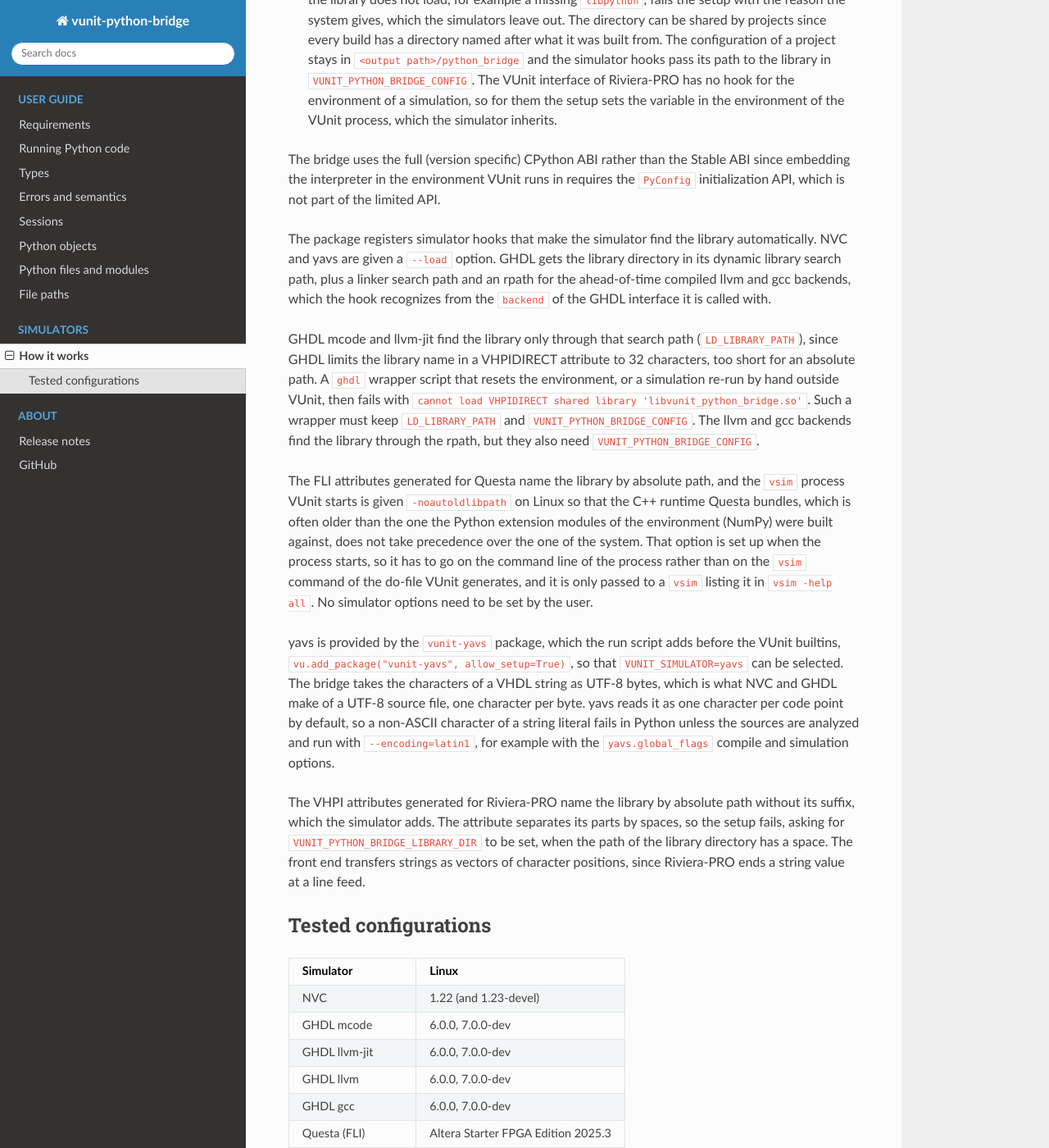
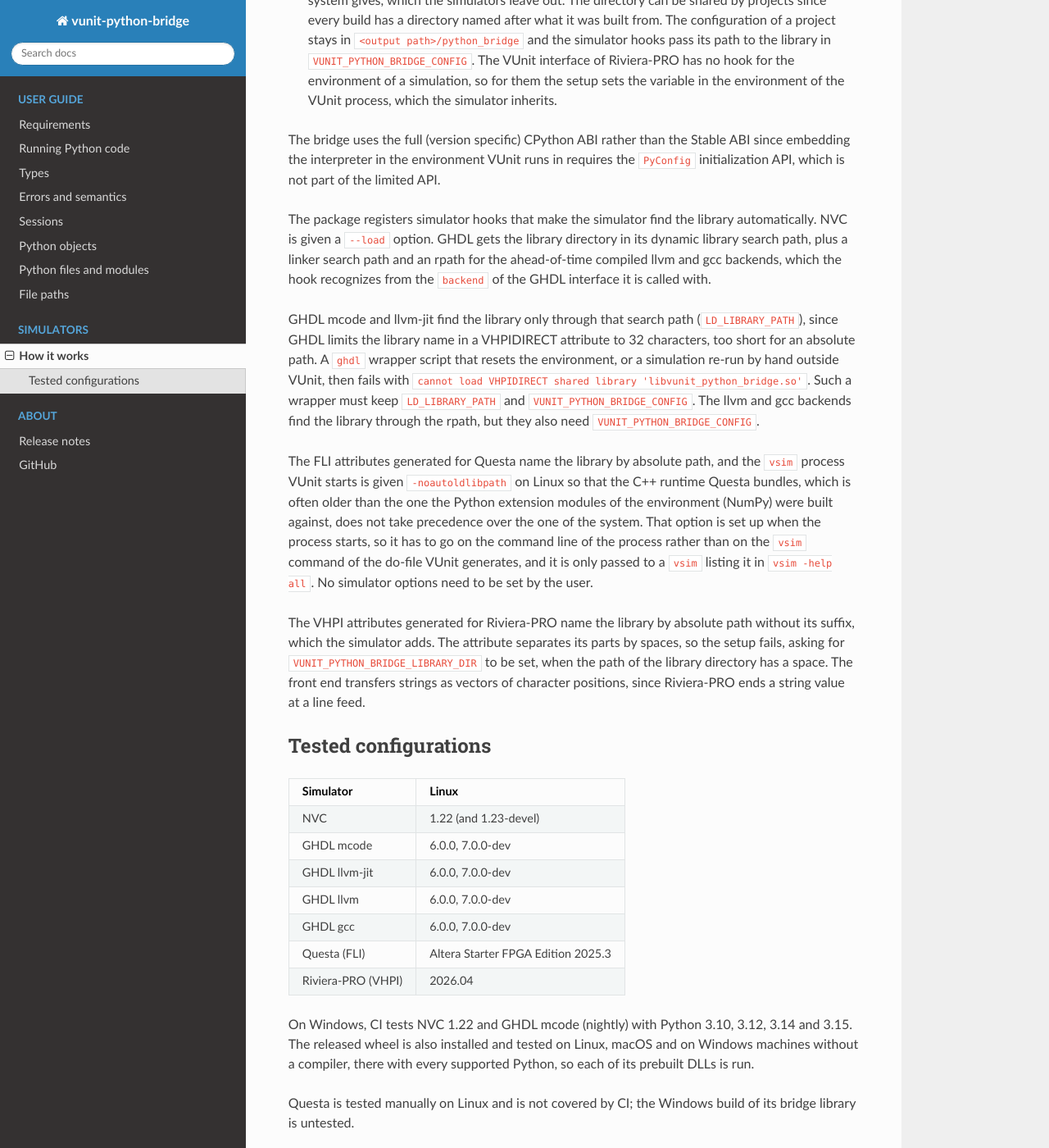
Before and after one commit to VUnit/vunit-python-bridge, a Sphinx documentation site: the page built from docs/how_it_works.rst, in a window 1280 px wide and 1400 px high, scrolled down 1188 px. Shown: the whole window at 82% size. Built offline with Sphinx 7.4.7 and the Read the Docs theme 3.1.0, drawn with Linux system fonts in a browser that asks for light colours; pages that are not in the unit, such as notebooks, are missing from menus; the version number is read from the project's files by our own code; some of the changed text lies outside the part shown.

Commit message:
Drop the yavs entries of the simulator table
yavs comes from a simulator package, so the bridge should not list it.
The next commit lets a simulator package describe how it loads the bridge.

This reverts commit b36e497ce251bf5599cf1bfec6679ff1eabffaa2.

Co-Authored-By: Claude Opus 5.5 <noreply@anthropic.com>

```diff
--- a/docs/how_it_works.rst
+++ b/docs/how_it_works.rst
@@ -6,7 +6,7 @@ How it works
 The interpreter is embedded in the simulator process by a small C library, the
 VUnit Python bridge (`src/vunit_python_bridge/native
 <https://github.com/VUnit/vunit-python-bridge/tree/main/src/vunit_python_bridge/native>`__).
-NVC, GHDL and yavs call it through VHPIDIRECT; Questa/ModelSim calls it through the
+NVC and GHDL call it through VHPIDIRECT; Questa/ModelSim calls it through the
 FLI, using the front end in `native/fli.c
 <https://github.com/VUnit/vunit-python-bridge/blob/main/src/vunit_python_bridge/native/fli.c>`__
 that converts the FLI parameters of one foreign subprogram per entry point.
@@ -75,7 +75,7 @@ requires the ``PyConfig`` initialization API, which is not part of the
 limited API.
 
 The package registers simulator hooks that make the simulator find the
-library automatically. NVC and yavs are given a ``--load`` option. GHDL gets the library
+library automatically. NVC is given a ``--load`` option. GHDL gets the library
 directory in its dynamic library search path, plus a linker search path and an
 rpath for the ahead-of-time compiled llvm and gcc backends, which the hook recognizes
 from the ``backend`` of the GHDL interface it is called with.
@@ -100,15 +100,6 @@ starts, so it has to go on the command line of the process rather than on the
 ``vsim`` listing it in ``vsim -help all``. No simulator options need to be set
 by the user.
 
-yavs is provided by the ``vunit-yavs`` package, which the run script adds before
-the VUnit builtins, ``vu.add_package("vunit-yavs", allow_setup=True)``, so that
-``VUNIT_SIMULATOR=yavs`` can be selected. The bridge takes the characters of a
-VHDL string as UTF-8 bytes, which is what NVC and GHDL make of a UTF-8 source
-file, one character per byte. yavs reads it as one character per code point
-by default, so a non-ASCII character of a string literal fails in Python unless
-the sources are analyzed and run with ``--encoding=latin1``, for example with
-the ``yavs.global_flags`` compile and simulation options.
-
 The VHPI attributes generated for Riviera-PRO name the library by
 absolute path without its suffix, which the simulator adds. The attribute
 separates its parts by spaces, so the setup fails, asking for
@@ -129,7 +120,6 @@ GHDL llvm                  6.0.0, 7.0.0-dev
 GHDL gcc                   6.0.0, 7.0.0-dev
 Questa (FLI)               Altera Starter FPGA Edition 2025.3
 Riviera-PRO (VHPI)         2026.04
-yavs                       0.10.0, tested manually
 ========================== ========================================================
 
 On Windows, CI tests NVC 1.22 and GHDL mcode (nightly) with Python 3.10, 3.12,
--- a/docs/index.rst
+++ b/docs/index.rst
@@ -58,7 +58,6 @@ Simulator                          Interface   Status
 =================================  ==========  ========================================================
 NVC                                VHPIDIRECT  Tested on Linux, macOS and Windows
 GHDL (mcode, llvm-jit, llvm, gcc)  VHPIDIRECT  Tested on Linux, macOS and Windows
-yavs                               VHPIDIRECT  Tested manually on Linux
 Questa/ModelSim                    FLI         Tested manually on Linux; the Windows build is untested
 Riviera-PRO                        VHPI        Tested manually on Linux and Windows
 =================================  ==========  ========================================================
--- a/docs/requirements.rst
+++ b/docs/requirements.rst
@@ -3,7 +3,7 @@ Requirements
 
 * A VUnit with support for packages and simulator hooks, see the `README
   <https://github.com/VUnit/vunit-python-bridge#readme>`__.
-* NVC, GHDL, yavs, Questa/ModelSim or Riviera-PRO, see :ref:`python_bridge:native`.
+* NVC, GHDL, Questa/ModelSim or Riviera-PRO, see :ref:`python_bridge:native`.
   Any other simulator raises a ``RuntimeError``.
 * VHDL-2008 or later.
 * CPython 3.10 or later with the standard (GIL) build. Free-threaded builds
```
Also changed, not shown: README.md (+1 -2 lines), release_notes/news.d/41.feature.md (deleted, +0 -1 lines), src/vunit_python_bridge/__init__.py (+4 -5 lines), 5 other files.
